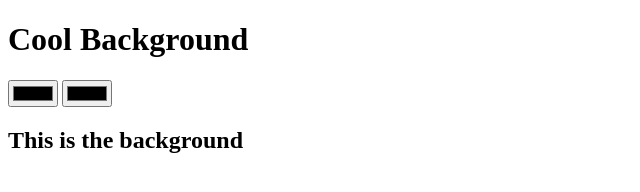
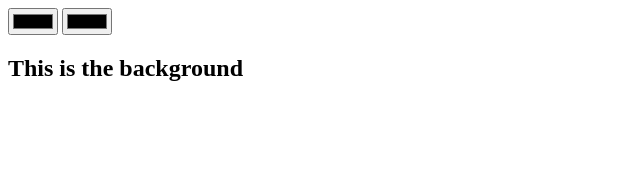
Before and after one commit to Goldroger1514/courseRepo, a plain HTML site: page index.html in a window 1280 px wide. Shown: the whole page, without its empty margins (0-640 px from the left). Drawn offline with Linux system fonts and the light colour scheme.

Commit message:
removed h1

```diff
--- a/index.html
+++ b/index.html
@@ -8,7 +8,7 @@
 </head>
 
 <body>
-    <h1>Cool Background</h1>
+
     <input type="color" class="color1">
     <input type="color" class="color2">
     <h2>This is the background</h2>
```
